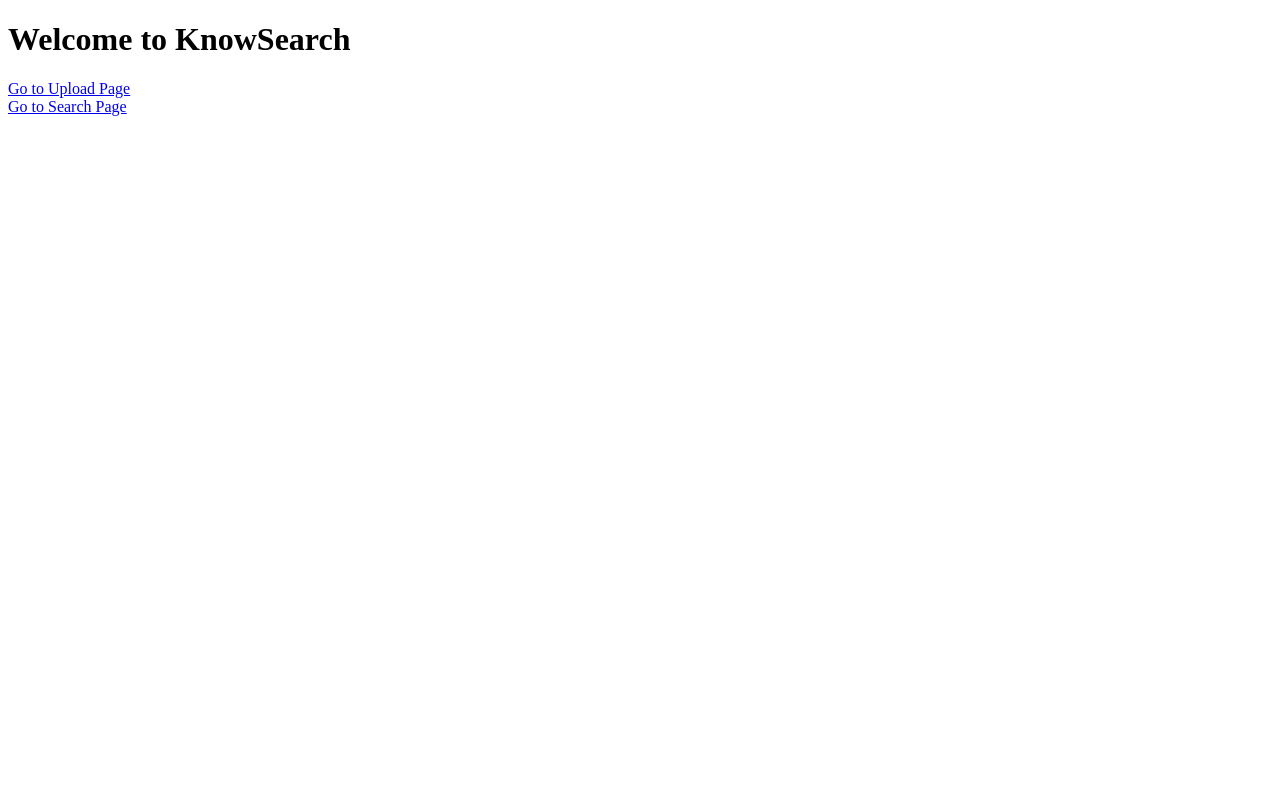
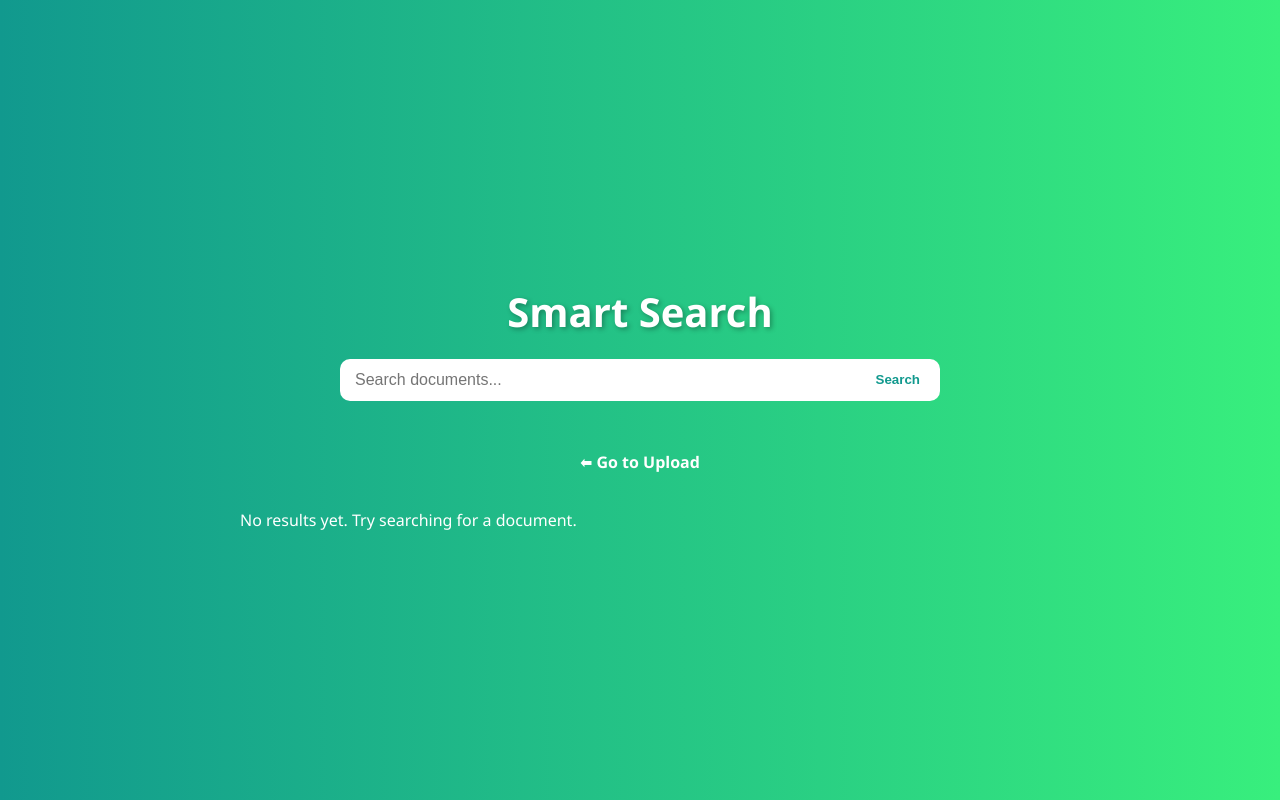
Before and after one commit to Shivayogi03/smart-search-app, a Django app: page / in a window 1280 px wide. Run offline with Django 5.2, Linux system fonts and the light colour scheme.

Commit message:
Enhance homepage title and styles
Updated the title and added styling for the homepage.

```diff
--- a/core/templates/home.html
+++ b/core/templates/home.html
@@ -3,13 +3,141 @@
 <head>
     <meta charset="UTF-8">
     <meta name="viewport" content="width=device-width, initial-scale=1.0">
-    <title>Document</title>
+    <title>Smart Search - KnowSearch</title>
+    <style>
+        body {
+            background: linear-gradient(to right, #11998e, #38ef7d);
+            font-family: 'Segoe UI', Tahoma, Geneva, Verdana, sans-serif;
+            color: #fff;
+            margin: 0;
+            padding: 0;
+            display: flex;
+            justify-content: center;
+            flex-direction: column;
+            align-items: center;
+            min-height: 100vh;
+        }
+
+        h2 {
+            font-size: 2.5rem;
+            margin: 30px 0 20px 0;
+            text-shadow: 2px 2px 5px rgba(0,0,0,0.3);
+        }
+
+        form {
+            display: flex;
+            margin-bottom: 30px;
+            width: 90%;
+            max-width: 600px;
+        }
+
+        input[type="text"] {
+            flex: 1;
+            padding: 12px 15px;
+            border-radius: 10px 0 0 10px;
+            border: none;
+            font-size: 1rem;
+            outline: none;
+        }
+
+        button {
+            padding: 12px 20px;
+            border: none;
+            border-radius: 0 10px 10px 0;
+            background: #fff;
+            color: #11998e;
+            font-weight: bold;
+            cursor: pointer;
+            transition: all 0.3s ease;
+        }
+
+        button:hover {
+            background: #f1f1f1;
+            transform: translateY(-2px);
+        }
+
+        .results {
+            width: 90%;
+            max-width: 800px;
+        }
+
+        .card {
+            background: rgba(255, 255, 255, 0.1);
+            padding: 20px;
+            margin-bottom: 15px;
+            border-radius: 15px;
+            box-shadow: 0 5px 15px rgba(0,0,0,0.2);
+            transition: transform 0.2s;
+        }
+
+        .card:hover {
+            transform: scale(1.02);
+        }
+
+        .card b {
+            display: block;
+            font-size: 1.2rem;
+            margin-bottom: 5px;
+        }
+
+        .card small {
+            color: #f0f0f0;
+        }
+
+        a.back {
+            display: inline-block;
+            margin: 20px 0;
+            color: #fff;
+            text-decoration: none;
+            font-weight: bold;
+            transition: color 0.3s;
+        }
+
+        a.back:hover {
+            color: #ffe600;
+        }
+
+        @media(max-width: 600px) {
+            h2 {
+                font-size: 2rem;
+            }
+
+            form {
+                flex-direction: column;
+            }
+
+            input[type="text"], button {
+                width: 100%;
+                border-radius: 10px;
+                margin: 5px 0;
+            }
+        }
+    </style>
 </head>
 <body>
-    <h1>Welcome to KnowSearch</h1>
 
-<a href="/upload/">Go to Upload Page</a><br>
-<a href="/search/">Go to Search Page</a>
+    <h2>Smart Search</h2>
+
+    <form method="get">
+        <input type="text" name="q" value="{{ query }}" placeholder="Search documents...">
+        <button type="submit">Search</button>
+    </form>
+
+    <a class="back" href="/upload/">⬅ Go to Upload</a>
+
+    <div class="results">
+        {% if results %}
+            {% for doc, score in results %}
+                <div class="card">
+                    <b>{{ doc.file.name }}</b>
+                    <small>Score: {{ score|floatformat:3 }}</small>
+                    <p>{{ doc.text|truncatewords:30 }}</p>
+                </div>
+            {% endfor %}
+        {% else %}
+            <p>No results yet. Try searching for a document.</p>
+        {% endif %}
+    </div>
 
 </body>
 </html>
```
